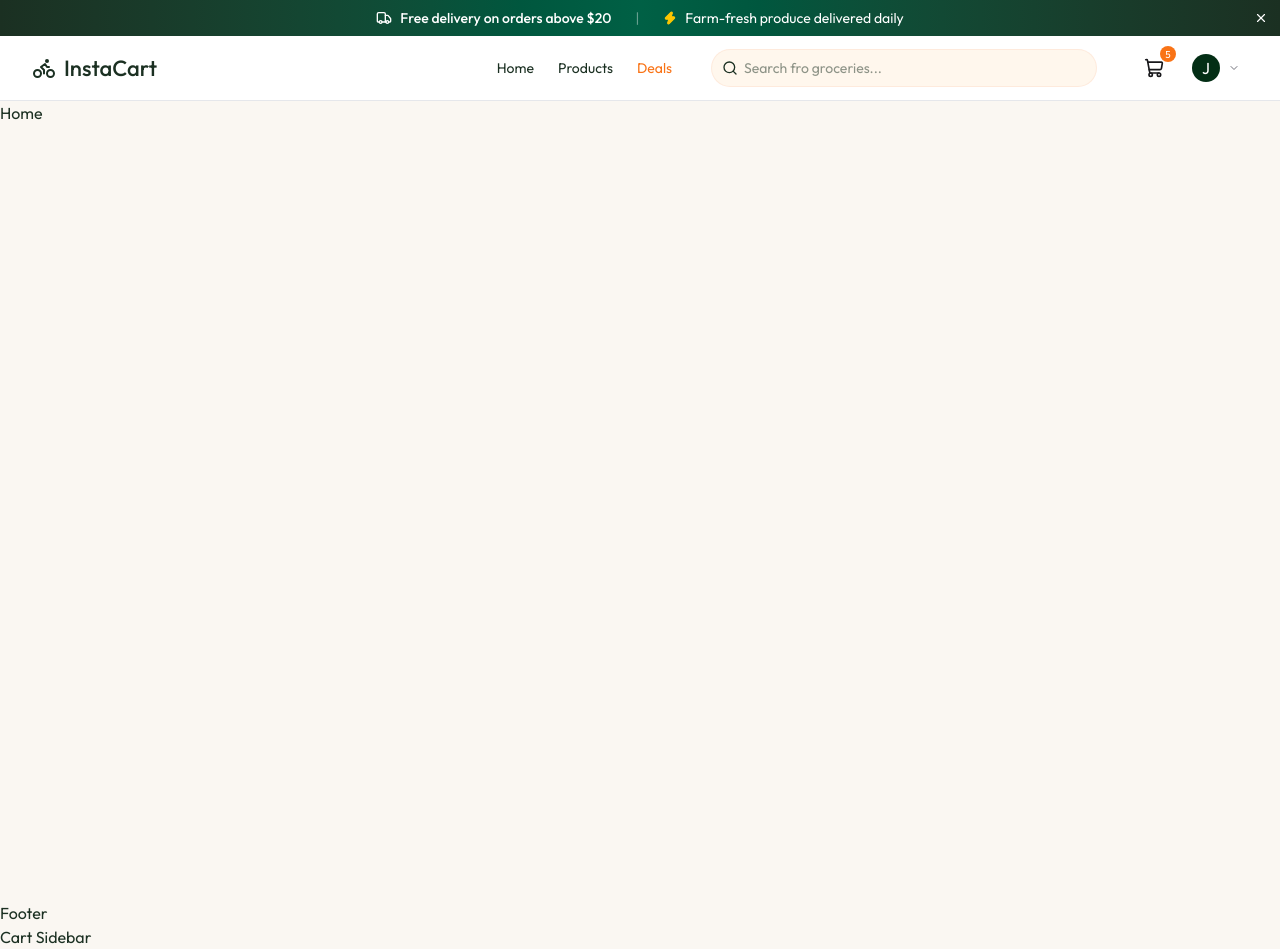
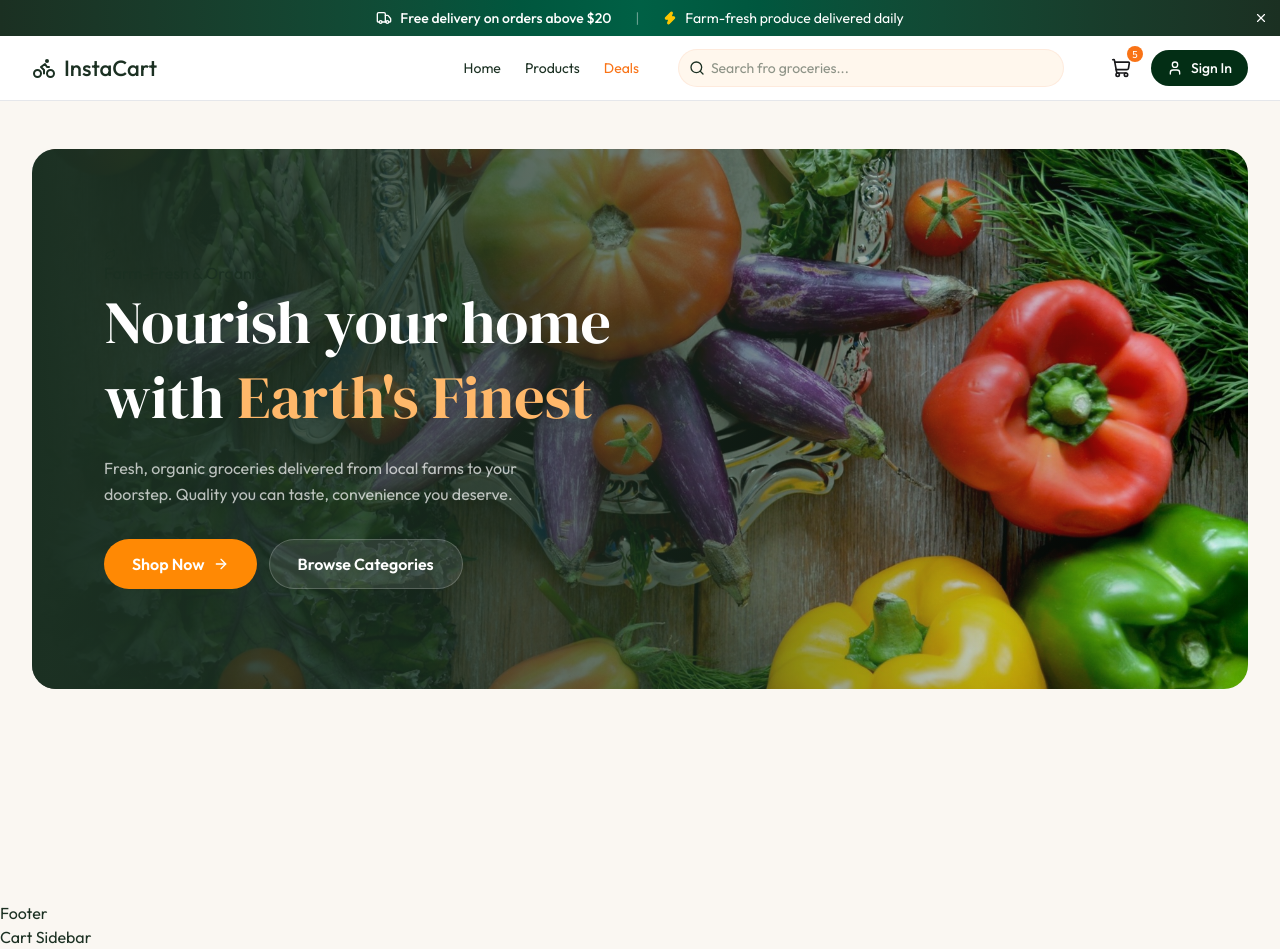
Before and after one commit to Suren1997/grocery-delivery, a React (Vite) app in the folder client/: page / in a window 1280 px wide. Built offline with nearby package versions, Linux system fonts and the light colour scheme.

Commit message:
Setting up navigation bar and home page

```diff
--- /dev/null
+++ b/client/src/components/Home/Hero.tsx
@@ -0,0 +1,54 @@
+import { heroSectionData } from "../../assets/assets";
+import { ArrowRightIcon, LeafIcon } from "lucide-react";
+import { Link } from "react-router-dom";
+
+const Hero = () => {
+  return (
+    <section className="relative overflow-hidden min-h-[540px] mb-10 rounded-3xl flex items-center">
+      <img
+        src={heroSectionData.hero_image}
+        alt="Hero"
+        className="absolute inset-0 h-full w-full object-cover"
+      />
+
+      <div className="absolute inset-0 bg-linear-to-r from-app-green via-app-green/65 to-transparent" />
+
+      <div className="relative max-w-7xl mx-auto px-4 sm:px-6 lg:px-8 py-20 w-full">
+        <div className="max-w-xl xl:pl-10">
+          <span>
+            <LeafIcon className="size-3" />
+            Farm-Fresh & Organic
+          </span>
+
+          <h1 className="font-serif text-4xl sm:text-5xl lg:text-6xl text-white leading-tight mb-5">
+            Nourish your home with{" "}
+            <span className="text-orange-300">Earth's Finest</span>
+          </h1>
+
+          <p className="text-base text-white/70 leading-relaxed mb-8 max-w-md">
+            {heroSectionData.description}
+          </p>
+
+          <div className="flex flex-wrap gap-3">
+            <Link
+              to="/products"
+              className="px-7 py-3 bg-orange-400 text-white font-semibold rounded-full hover:bg-orange-500 transition-all flex-center gap-2 active:scale-[0.98]"
+            >
+              Shop Now
+              <ArrowRightIcon className="size-4" />
+            </Link>
+
+            <Link
+              to="/products"
+              className="px-7 py-3 bg-white/10 text-white font-semibold rounded-full hover:bg-white/20 transition-all border border-white/20"
+            >
+              Browse Categories
+            </Link>
+          </div>
+        </div>
+      </div>
+    </section>
+  );
+};
+
+export default Hero;
--- a/client/src/components/Navbar.tsx
+++ b/client/src/components/Navbar.tsx
@@ -16,11 +16,12 @@
 import { Link, useNavigate } from "react-router-dom";
 
 const Navbar = () => {
-  const user: any = {
-    name: "John Doe",
-    email: "john@example.com",
-    isAdmin: true,
-  };
+  // const user: any = {
+  //   name: "John Doe",
+  //   email: "john@example.com",
+  //   isAdmin: true,
+  // };
+  const user: any = null;
   const { cartCount, setIsCartOpen } = {
     cartCount: 5,
     setIsCartOpen: (data: any) => {},
@@ -28,6 +29,19 @@
   const [searchQuery, setSearchQuery] = useState("");
   const [userMenuOpen, setUserMenuOpen] = useState(false);
   const navigate = useNavigate();
+
+  const handleSearch = (e: React.SubmitEvent) => {
+    e.preventDefault();
+    if (searchQuery.trim()) {
+      navigate(`/search?q=${encodeURIComponent(searchQuery.trim())}`);
+      setSearchQuery("");
+    }
+  };
+
+  const handleLogut = () => {
+    setUserMenuOpen(false);
+    navigate("/");
+  };
 
   return (
     <nav className="bg-white sticky top-0 z-50 border-b border-app-border">
@@ -51,7 +65,10 @@
             </Link>
           </div>
           {/* Search */}
-          <form className="hidden sm:flex flex-1 max-w-sm text-xs sm:text-sm">
+          <form
+            onSubmit={handleSearch}
+            className="hidden sm:flex flex-1 max-w-sm text-xs sm:text-sm"
+          >
             <div className="relative w-full">
               <SearchIcon className="absolute left-2.5 top-1/2 -translate-y-1/2 size-4 text-sinc-500" />
               <input
@@ -96,7 +113,7 @@
                     to="/login"
                     className="hidden md:flex items-center gap-2 px-4 py-2 text-sm font-medium text-white bg-green-950 rounded-full hover:bg-green-950-light transition-colors"
                   >
-                    <UserIcon size={16} />
+                    <UserIcon size={16} /> Sign In
                   </Link>
                   {userMenuOpen ? (
                     <XIcon
@@ -167,7 +184,10 @@
                       )}
                       {user && (
                         <div className="border-t border-app-border pt-1">
-                          <button className="flex items-center gap-3 px-4 py-2.5 text-sm text-app-error hover:bg-red-50 w-full transition-colors">
+                          <button
+                            onClick={handleLogut}
+                            className="flex items-center gap-3 px-4 py-2.5 text-sm text-app-error hover:bg-red-50 w-full transition-colors"
+                          >
                             <LogOutIcon size={16} />
                             Logout
                           </button>
--- a/client/src/pages/Home.tsx
+++ b/client/src/pages/Home.tsx
@@ -1,5 +1,11 @@
+import Hero from "../components/Home/Hero";
+
 const Home = () => {
-  return <div>Home</div>;
+  return (
+    <div className="min-h-screen max-w-7xl mx-auto px-4 sm:px-6 lg:px-8 py-12">
+      <Hero />
+    </div>
+  );
 };
 
 export default Home;
```
